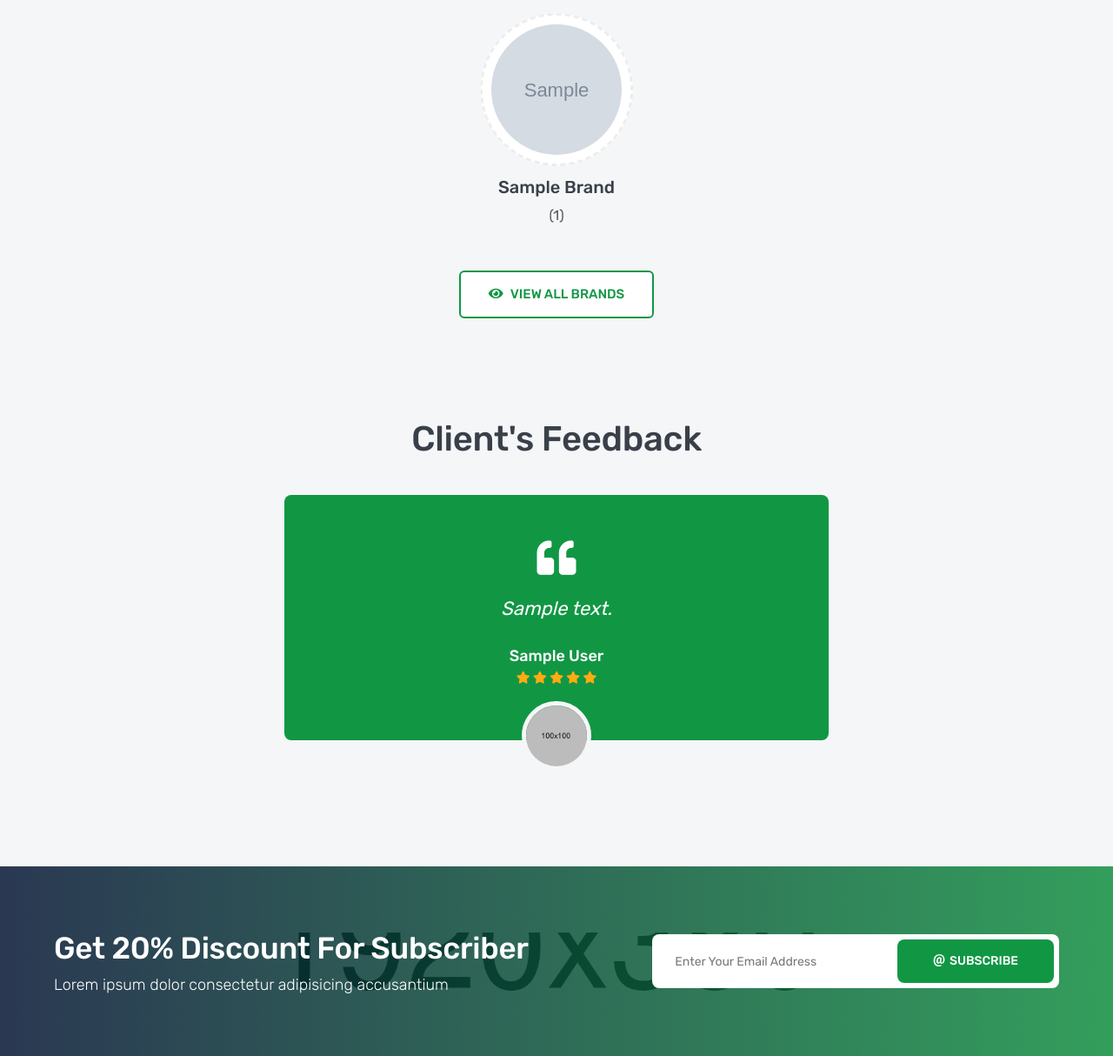
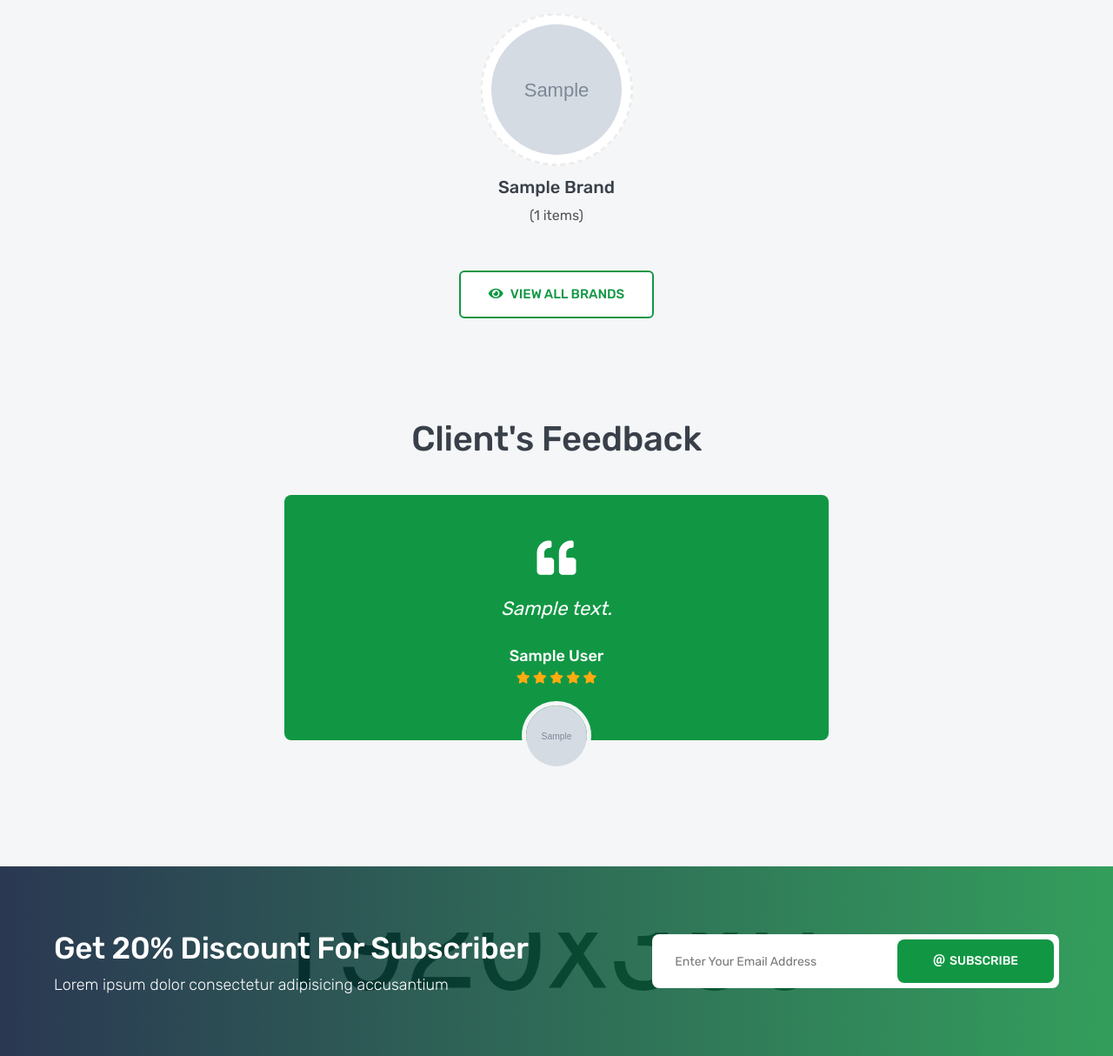
Before and after one commit to mohammdhawa/Amazon-Clone-E-Commerece-Django, a Django app: template settings/templates/settings/home.html in a window 1280 px wide. Shown: the part 4499-5713 px from the top of the page at 87% size. Run offline with Django 4.2, Linux system fonts and the light colour scheme; the template is opened without the code that fills it: most values are stand-ins (such as "Sample title", 1, 10 or a date in 2020); grey boxes marked "Sample" are stand-in pictures; some libraries are stand-ins or nearby versions.

Commit message:
add home data

```diff
--- a/settings/templates/settings/home.html
+++ b/settings/templates/settings/home.html
@@ -1830,7 +1830,7 @@
                         </div>
                         <div class="brand-meta">
                             <h4>{{item}}</h4>
-                            <p>({{item.product_count}})</p>
+                            <p>({{item.product_count}} items)</p>
                         </div>
                     </div>
                     {% endfor %}
@@ -1881,7 +1881,7 @@
                                     <li class="fas fa-star"></li>
                                     <li class="fas fa-star"></li>
                                 </ul>
-                                <img src="images/avatar/01.jpg" alt="testimonial">
+                                <img src="{{item.image.url}}" alt="testimonial">
                             </div>
                             {% endfor %}
 
```
